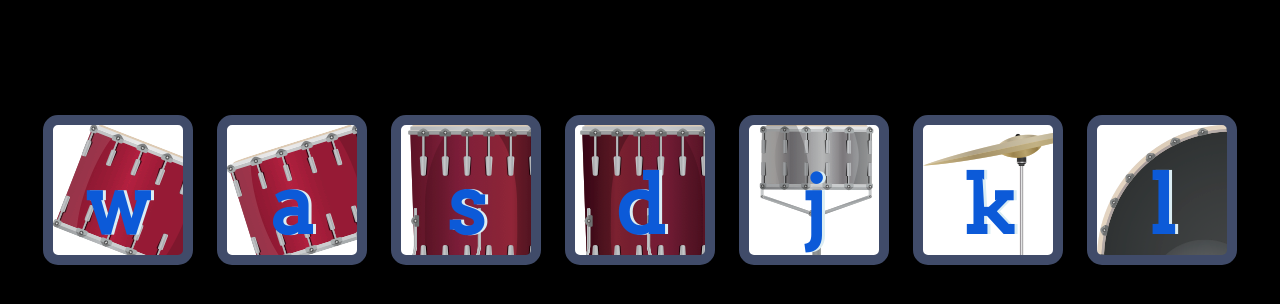
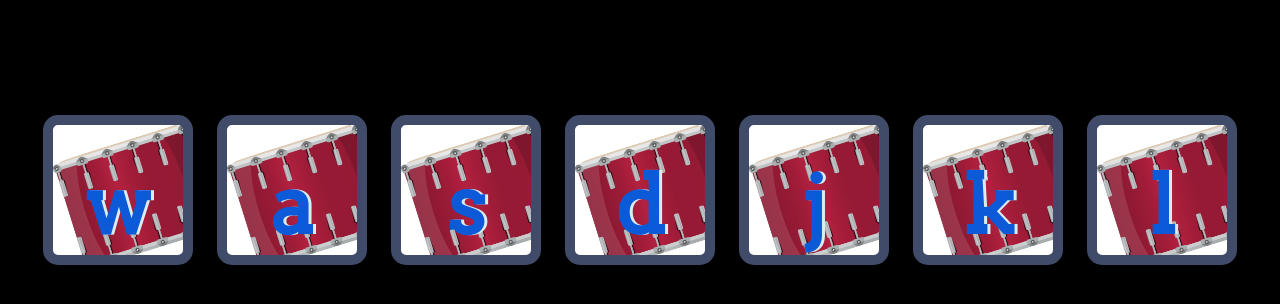
Before and after one commit to skmominali17/Drum-Kit, a plain HTML site: page index.html in a window 1280 px wide. Shown: the part 174-478 px from the top of the page. Drawn offline with Linux system fonts and the light colour scheme.

Commit message:
Update style.css

```diff
--- a/style.css
+++ b/style.css
@@ -12,7 +12,7 @@ body {
   }
 
   .w {
-     background-image: url("/Drum images/tom1.png");
+     background-image: url("Drum images/tom2.png");
   }
 
   .a {
@@ -20,23 +20,23 @@ body {
   }
 
   .s {
-    background-image: url("Drum images/tom3.png");
+    background-image: url("Drum images/tom2.png");
   }
 
   .d {
-    background-image: url("/Drum images/tom4.png");
+    background-image: url("Drum images/tom2.png");
   }
 
   .j {
-    background-image: url("Drum images/snare.png");
+    background-image: url("Drum images/tom2.png");
   }
 
   .k {
-    background-image: url("Drum images/crash.png");
+    background-image: url("Drum images/tom2.png");
   }
 
   .l {
-    background-image: url("Drum images/kick.png");
+    background-image: url("Drum images/tom2.png");
   }
 
   .set {
```
